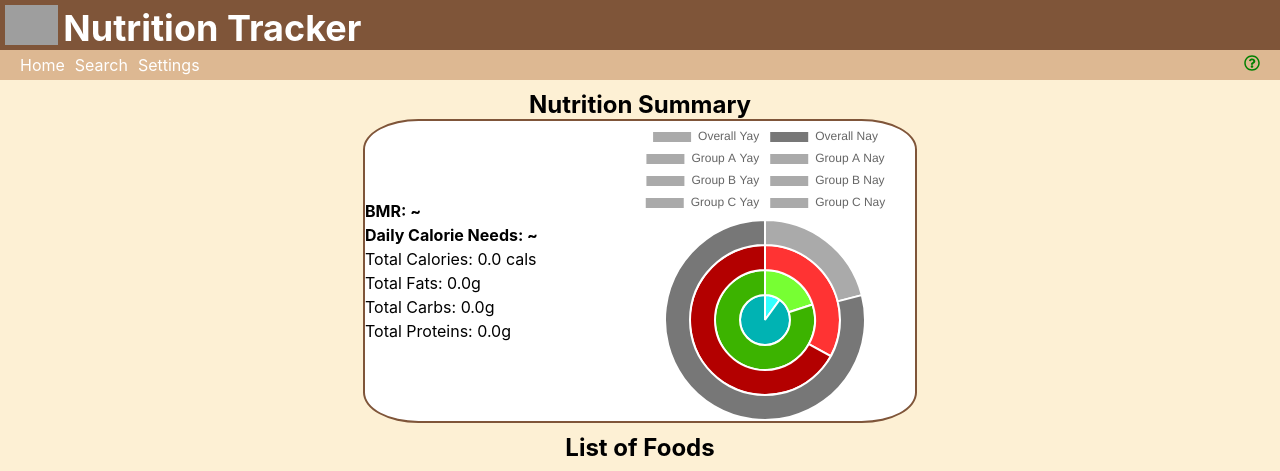
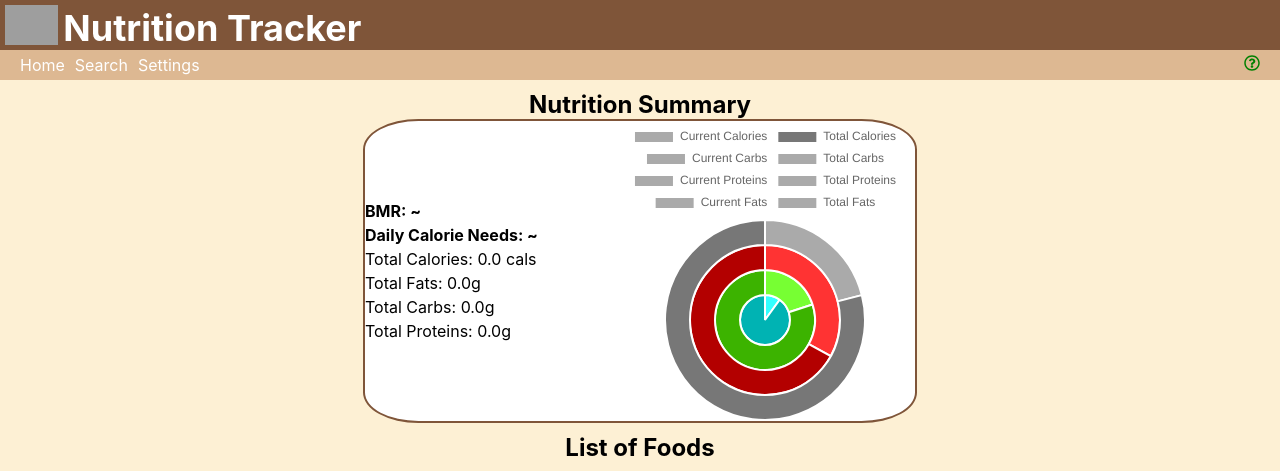
Before and after one commit to tkg808/nutrition-tracker, a React (Create React App) app: page / in a window 1280 px wide. Shown: the top 471 px of the page. Built offline with nearby package versions, Linux system fonts and the light colour scheme; grey boxes are pictures that could not be loaded.

Commit message:
Add multi-series pie chart -- unconfigured.

```diff
--- a/package.json
+++ b/package.json
@@ -11,7 +11,7 @@
     "react-chartjs-2": "^4.0.1",
     "react-dom": "^17.0.2",
     "react-icons": "^4.3.1",
-    "react-router-dom": "^6.2.2",
+    "react-router-dom": "^6.3.0",
     "react-scripts": "5.0.0",
     "web-vitals": "^2.1.4"
   },
--- a/src/components/Graph.js
+++ b/src/components/Graph.js
@@ -2,6 +2,8 @@ import React from 'react';
 import { Pie } from 'react-chartjs-2';
 import { Chart, ArcElement, Tooltip, Legend } from 'chart.js';
 
+export default function Graph()
+{
   Chart.register(ArcElement, Tooltip, Legend);
 
   const DATA_COUNT = 5;
@@ -9,7 +11,17 @@ const NUMBER_CFG = { count: DATA_COUNT, min: 0, max: 100 };
 
   // const labels = Utils.months({count: 7});
   const data = {
-  labels: ['Overall Yay', 'Overall Nay', 'Group A Yay', 'Group A Nay', 'Group B Yay', 'Group B Nay', 'Group C Yay', 'Group C Nay'],
+    labels:
+      [
+        'Current Calories',
+        'Total Calories',
+        'Current Carbs',
+        'Total Carbs',
+        'Current Proteins',
+        'Total Proteins',
+        'Current Fats',
+        'Total Fats'
+      ],
     datasets: [
       {
         backgroundColor: ['#AAA', '#777'],
@@ -89,9 +101,6 @@ const config = {
     },
   };
 
-
-export default function Graph()
-{
   return (
     <div className="graph-container">
       <Pie className="graph" data={data} config={config} />
```
Also changed, not shown: 1 other file (tests, documents, lock files or other folders). Lines whose indentation alone changed are shown as unchanged.
